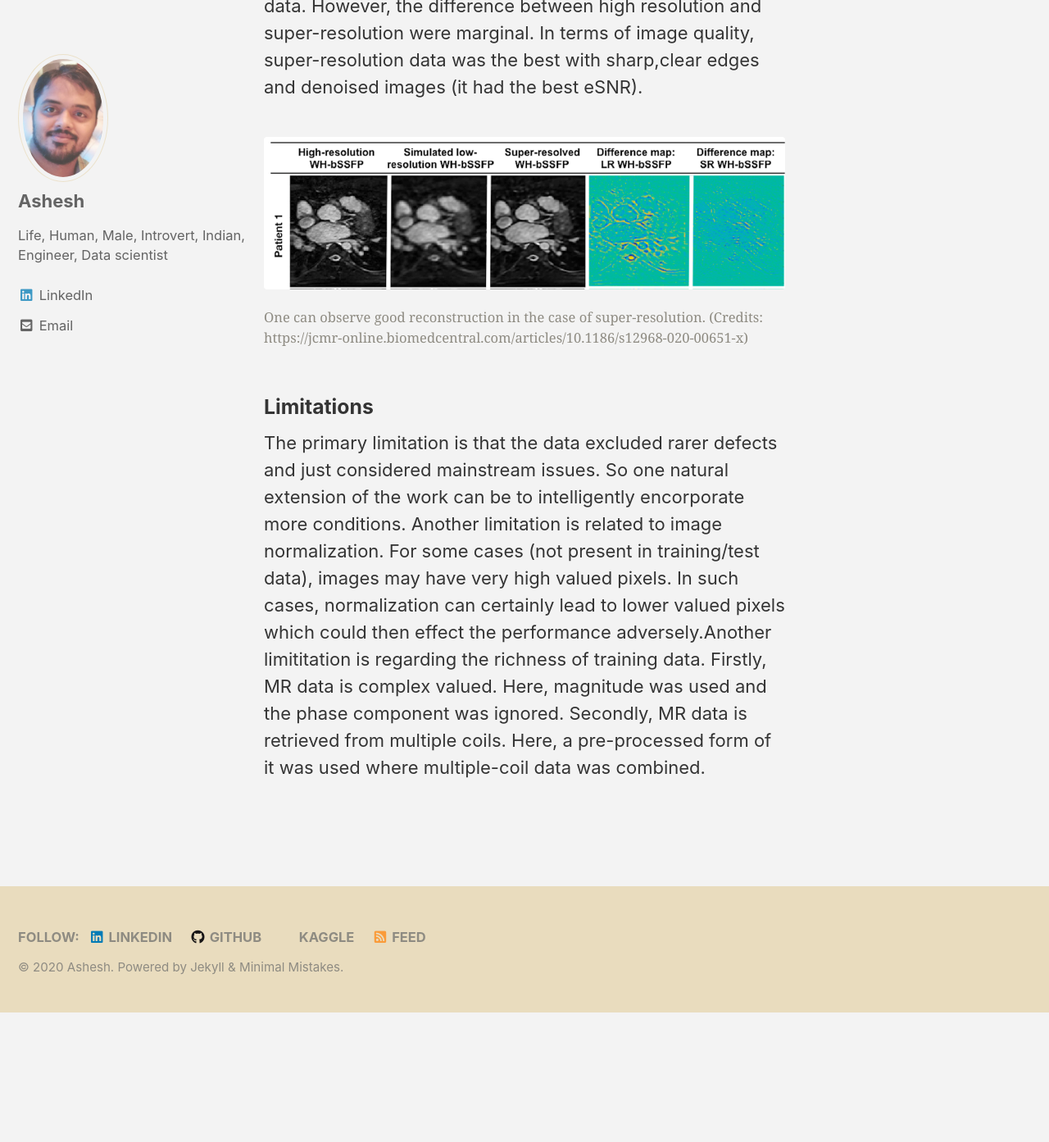
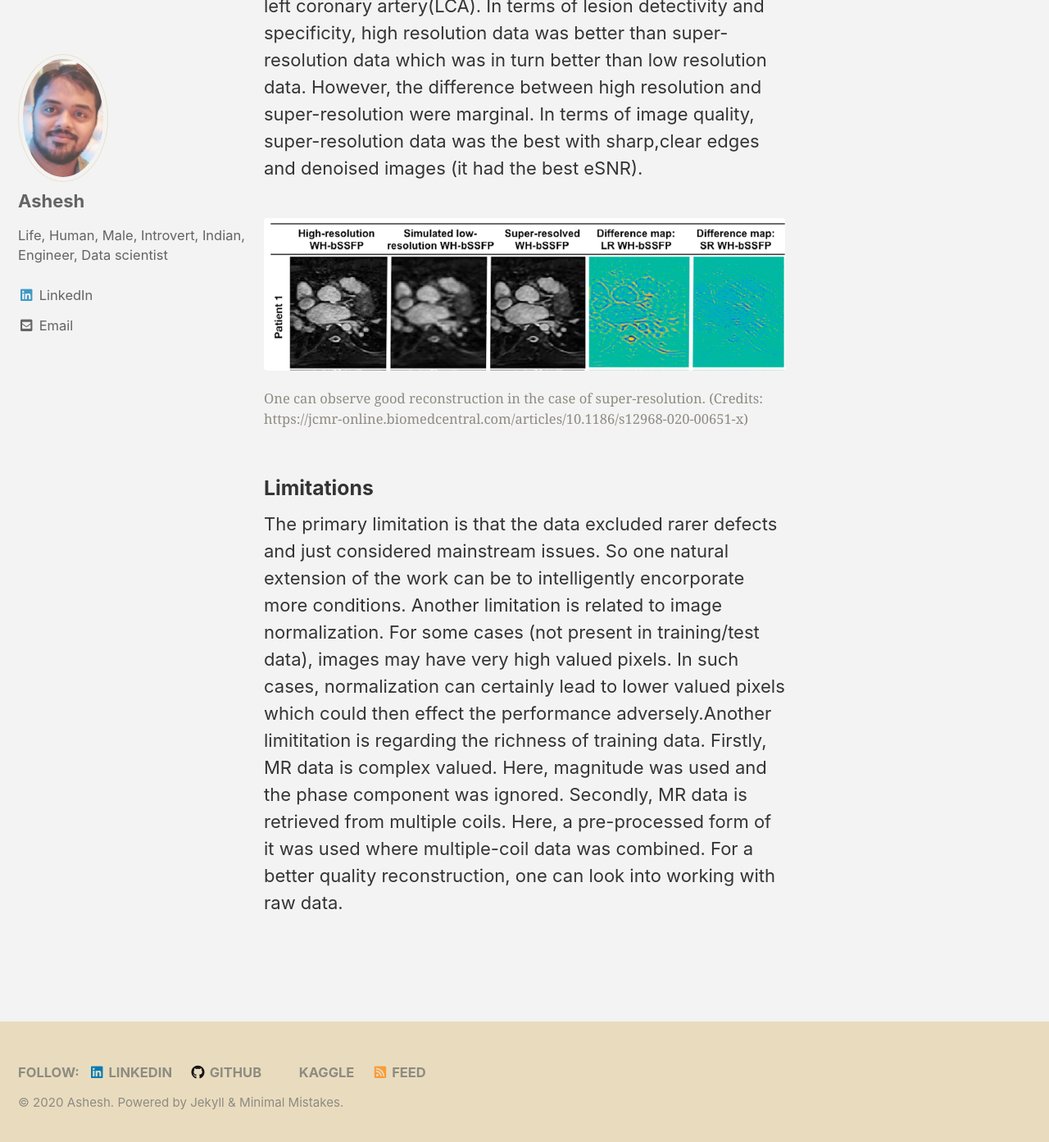
Before and after one commit to ashesh-0/ashesh.github.io, a Jekyll site: the page built from _pages/rapid_cmr.md, in a window 1280 px wide and 1400 px high, scrolled down 1413 px. Shown: the top 1393 px of the window at 82% size. Built offline with Jekyll 4.4.1, drawn with Linux system fonts in a browser that asks for light colours; cached includes are drawn as plain includes; before the commit the page ends 2648 px from its top, so only the background shows below that; some of the changed text lies outside the part shown.

```diff
--- a/_pages/rapid_cmr.md
+++ b/_pages/rapid_cmr.md
@@ -15,7 +15,7 @@ header:
 
 ## Work Overview
 ### Synthetic Training Data
-For supervised training, one needs paired low and high resolution data. High resolution data (WH-bSSFP) was obtained. It was converted to K-space. Outer 50% of the data in both directions was zeroed out. This was followed by 'asymmetric zeroing in K-space'. This was then converted back to CMR image space resulting in low resolution data.
+For supervised training to get high-resolution data from low-resolution input, one needs paired low and high resolution data. High resolution data (WH-bSSFP) was obtained from medical sources. It was converted to K-space. Outer 50% of the data in both directions was zeroed out. This was followed by 'asymmetric zeroing in K-space'. This was then converted back to CMR image space resulting in low resolution data. Note that for testing the generalizability, varying amount of data points in the K-space are zeroed out.
 
 ### Broad Inferences
 In general, vessel diameters were correctly depicted in super-resolution images. However, one could observe slight underestimation of vessel diameter for the case of proximal left coronary artery(LCA). In terms of lesion detectivity and specificity, high resolution data was better than super-resolution data which was in turn better than low resolution data. However, the difference between high resolution and super-resolution were marginal. In terms of image quality, super-resolution data was the best with sharp,clear edges and denoised images (it had the best eSNR).
@@ -25,4 +25,4 @@ In general, vessel diameters were correctly depicted in super-resolution images.
 </figure>
 
 ### Limitations
-The primary limitation is that the data excluded rarer defects and just considered mainstream issues. So one natural extension of the work can be to intelligently encorporate more conditions. Another limitation is related to image normalization. For some cases (not present in training/test data), images may have very high valued pixels. In such cases, normalization can certainly lead to lower valued pixels which could then effect the performance adversely.Another limititation is regarding the richness of training data. Firstly, MR data is complex valued. Here, magnitude was used and the phase component was ignored. Secondly, MR data is retrieved from multiple coils. Here, a pre-processed form of it was used where multiple-coil data was combined.
+The primary limitation is that the data excluded rarer defects and just considered mainstream issues. So one natural extension of the work can be to intelligently encorporate more conditions. Another limitation is related to image normalization. For some cases (not present in training/test data), images may have very high valued pixels. In such cases, normalization can certainly lead to lower valued pixels which could then effect the performance adversely.Another limititation is regarding the richness of training data. Firstly, MR data is complex valued. Here, magnitude was used and the phase component was ignored. Secondly, MR data is retrieved from multiple coils. Here, a pre-processed form of it was used where multiple-coil data was combined. For a better quality reconstruction, one can look into working with raw data.
```
